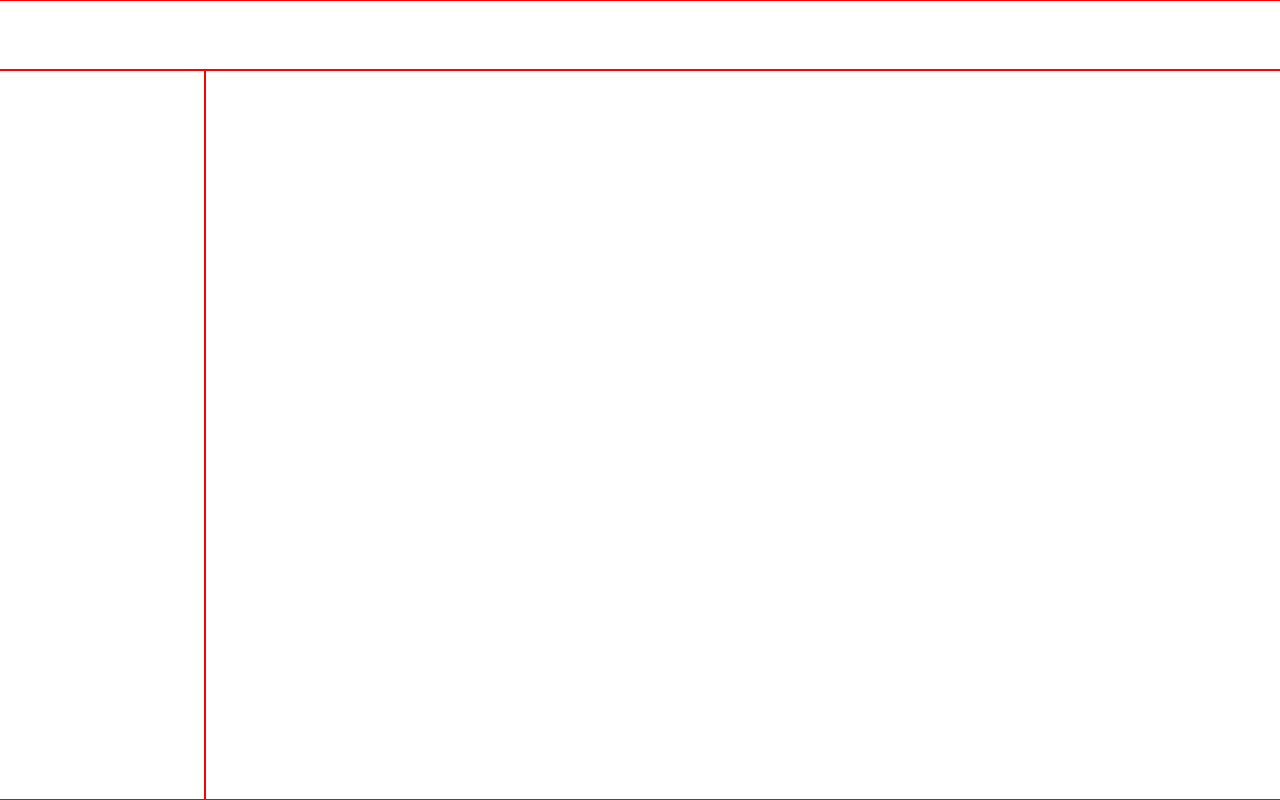
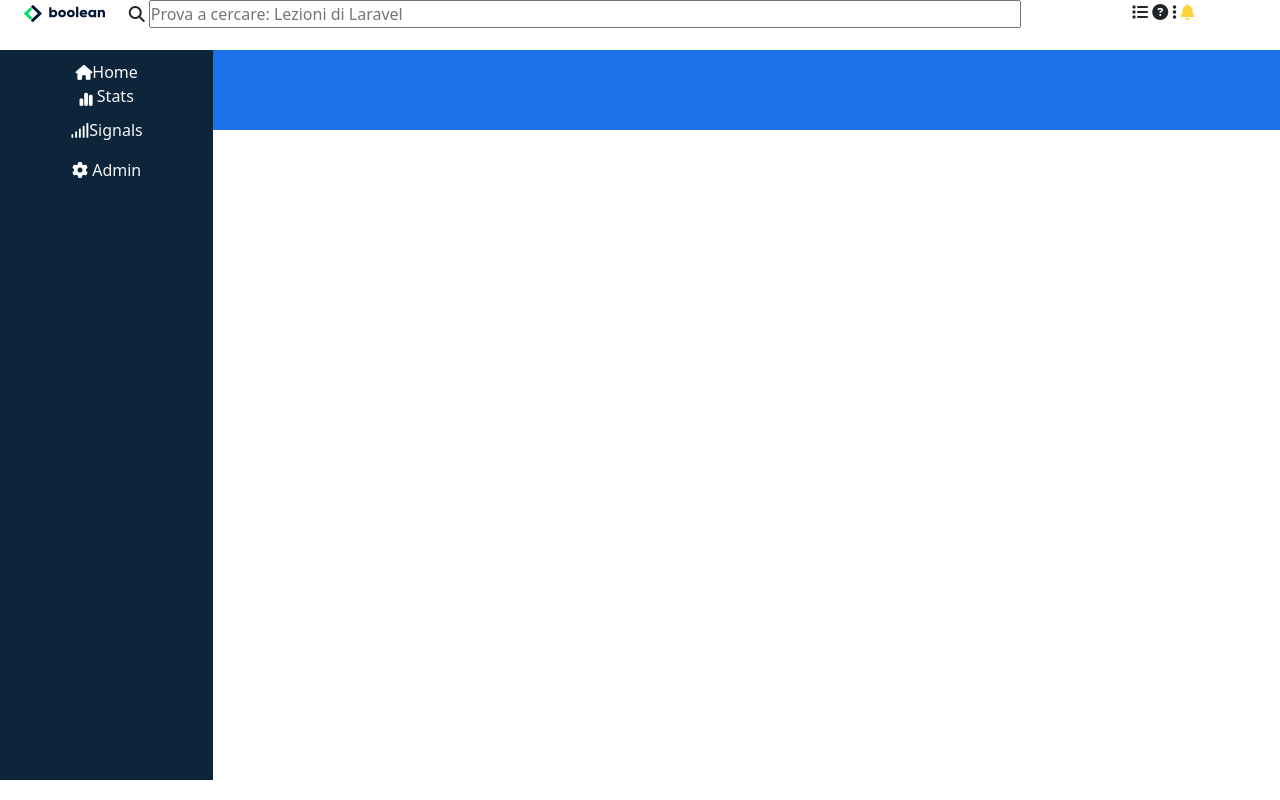
Before and after one commit to Samueletasciotti00/-html-css-bootstrap-dashboard, a plain HTML site: page index.html in a window 1280 px wide. Drawn offline with nearby package versions, Linux system fonts and the light colour scheme.

Commit message:
simboli lista

```diff
--- a/css/style.css
+++ b/css/style.css
@@ -5,22 +5,68 @@
     box-sizing: border-box;
 }
 
+.blue{
+    background-color: #1b72e8;
+    /* DEBUG */
+    min-height: 80px;
+}
+
+
 /* DEBUG */
 .debug{
     border: 1px solid red;
 }
 
+.debug-h{
+    min-height: 50px;
+}
+/* NAV BAR SETTINGS */
+.search-bar input{
+    width: 95%;
+}
 
+#navigator img{
+    width: 100%;
+}
 
 
 /* SETTINGS FOR PAGE*/
 
-/* DEBUG NAVBAR*/
-nav .col-12{
-    min-height: 70px;
+/* Background menu */
+#bk-grd{
+    background-color: #f7f7f7;
 }
 
 /* DEBUG LEFT MENU */
-menu .col-2{
+
+/* Left menu */
+#left-menu{
+    background-color: #0c253b;
     height: calc(100vh - 70px);
 }
+
+#left-menu span{
+    bottom: 5px;
+    color: #f7f7f7;
+}
+
+#sets ul li{
+    color: #f7f7f7;
+    list-style: none;
+}
+
+#sets ul{
+    padding-left: 0rem;
+}
+
+#sets ul li i{
+   font-size: 15px;
+   padding-top: 15px;
+}
+
+
+/* Center menu */
+#center .row{
+
+
+}
--- a/index.html
+++ b/index.html
@@ -18,24 +18,109 @@
 <body>
 
     <!-- nav bar menu -->
-    <nav>
-        <div class="row">
-            <div class="col-12 debug"></div>
-        </div>
-    </nav>
 
-    <menu>
+        <div class="container-fluid">
+            <div class="row">
 
 
-        <div class="row">
+                <!-- Nav -->
+                <div class="col-12 debug-h d-flex alingne-content-center">
 
-            <!-- Left Menu -->
-            <div class="col-2 debug"></div>
+                    <div class="container-fluid">
+                        <div id="navigator" class="row gy-5 alingne-items-center">
 
-            <!-- Center Menu -->
-            <div class="col-10 debug"></div>
+                            <div class="d-none d-sm-none d-md-block col-sm-2 col-md-3 col-xl-1">
+                                 <!-- LOGO -->
+                                    <img src="img 2/logo.svg" alt="">
+                            </div>
+
+                            <div class="d-md-none d-xl-none  col-md-3 col-xl-1">
+                                <!-- LOGO -->
+                                   <img src="img 2/mobile-logo.png" alt="">
+                            </div>
+
+
+
+                            <div class=" col-md-6 col-xl-9">
+                                <!-- Search bar -->
+                                <div class="search-bar">
+                                    <i class="fas fa-search"></i>
+                                    <span class="icon">
+                                        <input type="text" placeholder="Prova a cercare: Lezioni di Laravel">
+
+                                    </span>
+
+                                </div>
+                            </div>
+
+                            <div class="col-sm-2 col-md-3 col-xl-2 text-center">
+                                    <!-- icons -->
+                                    <div>
+                                        <!-- menu -->
+                                        <i class="fa-solid fa-list"></i>
+
+                                        <!-- ? -->
+                                        <i class="fa-solid fa-circle-question"></i>
+
+                                        <!-- point -->
+                                        <i class="fa-solid fa-ellipsis-vertical"></i>
+
+                                        <!-- Bell -->
+                                        <i class="fa-solid fa-bell" style="color: #FFD43B;"></i>
+                                    </div>
+                            </div>
+                        </div>
+                    </div>
+
+
+
+
+                </div>
+            </div>
         </div>
-    </menu>
+
+
+
+
+
+        <div class="container-fluid">
+            <div id="sets" class="row">
+
+                <!-- Left Menu -->
+                <div id="left-menu" class="col-2 text-center">
+
+                    <!-- Lista -->
+                    <ul>
+                        <li><i class="fa-solid fa-house" style="color: #feffff;"></i>Home</li>
+                        <li><i class="fa-solid fa-chart-simple fa-2xl" style="color: #feffff;"></i> Stats</li>
+                        <li><i class="fa-solid fa-signal" style="color: #feffff;"></i>Signals</li>
+                    </ul>
+
+                    <span><i class="fa-solid fa-gear" style="color: #feffff;"></i> Admin</span>
+                </div>
+
+                <!-- Center Menu -->
+                <div id="center" class="col-10">
+
+                    <div class="container-fluid px-0">
+                        <!-- Blue Bar -->
+                        <div  class="row blue">
+                            <div class="col-12 debug-h"></div>
+                        </div>
+
+                        <div class="row">
+                            <div class="col"></div>
+                            <div class="col"></div>
+                            <div class="col"></div>
+                            <div class="col"></div>
+                        </div>
+                    </div>
+
+                </div>
+            </div>
+        </div>
+
+
 
 
     <script src="https://cdn.jsdelivr.net/npm/bootstrap@5.3.3/dist/js/bootstrap.bundle.min.js" integrity="sha384-YvpcrYf0tY3lHB60NNkmXc5s9fDVZLESaAA55NDzOxhy9GkcIdslK1eN7N6jIeHz" crossorigin="anonymous"></script>
```
